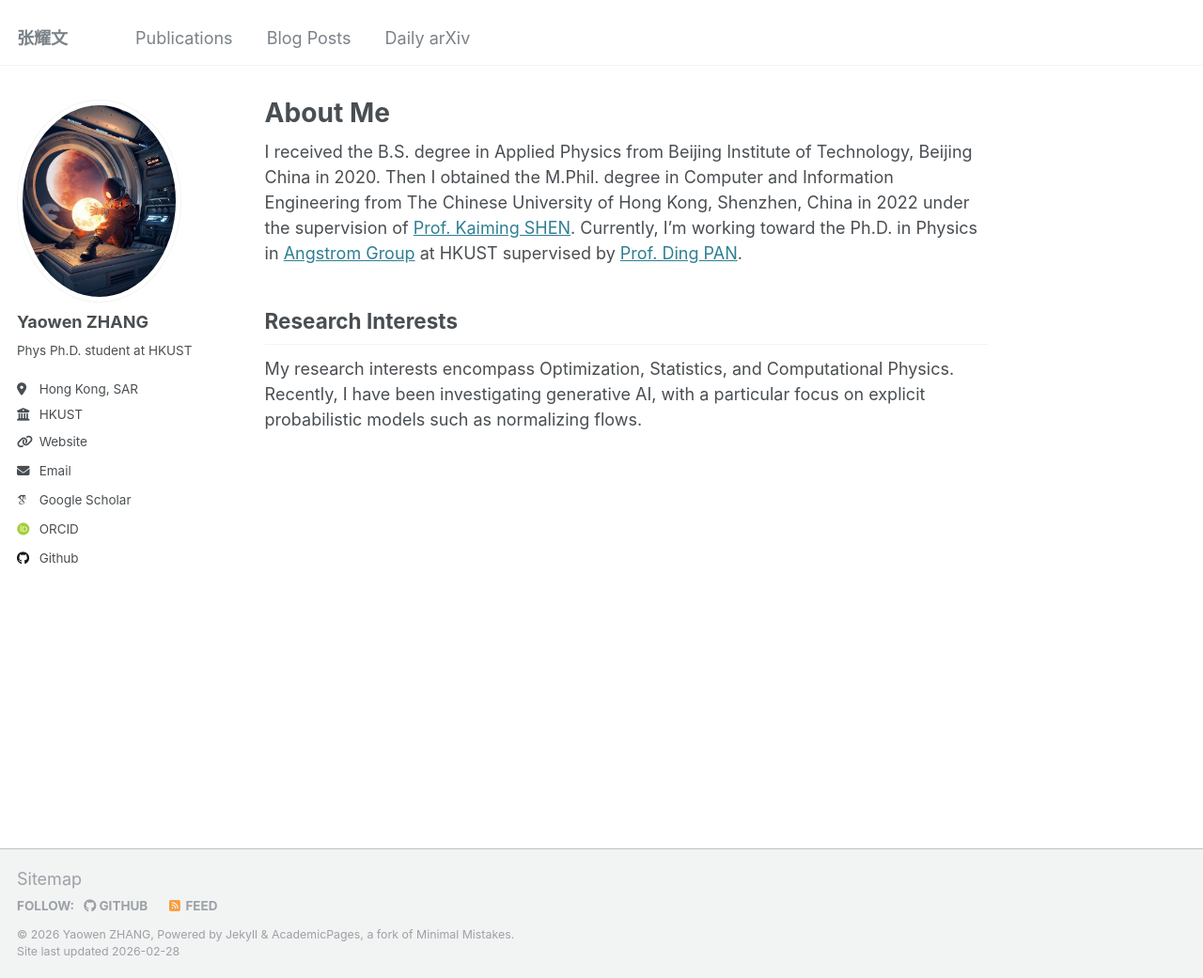
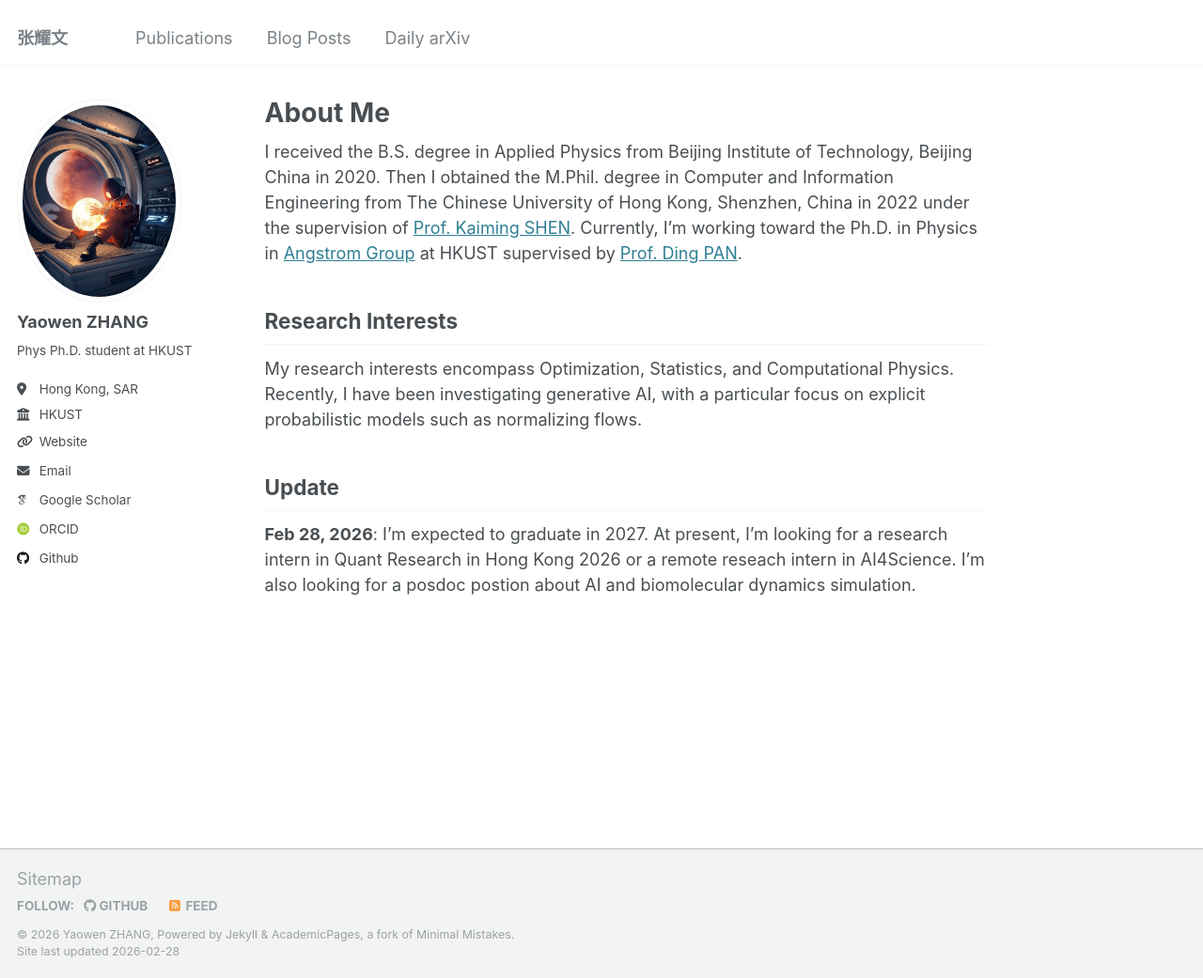
Before and after one commit to phyzyw/phyzyw.github.io, a Jekyll site: the page built from _pages/about.md, in a window 1280 px wide and 1041 px high. Shown: the whole window at 94% size. Built offline with Jekyll 4.4.1, drawn with Linux system fonts in a browser that asks for light colours; some web fonts are replaced; a script that is not in the unit is left out.

Commit message:
add 'update section'

```diff
--- a/_pages/about.md
+++ b/_pages/about.md
@@ -11,6 +11,10 @@ I received the B.S. degree in Applied Physics from Beijing Institute of Technolo
 
 ## Research Interests
 My research interests encompass Optimization, Statistics, and Computational Physics. Recently, I have been investigating generative AI, with a particular focus on explicit probabilistic models such as normalizing flows.
+
+## Update
+
+**Feb 28, 2026**: I'm expected to graduate in 2027. At present, I'm looking for a research intern in Quant Research in Hong Kong 2026 or a remote reseach intern in AI4Science. I'm also looking for a posdoc postion about AI and biomolecular dynamics simulation.
 
 
 
```
